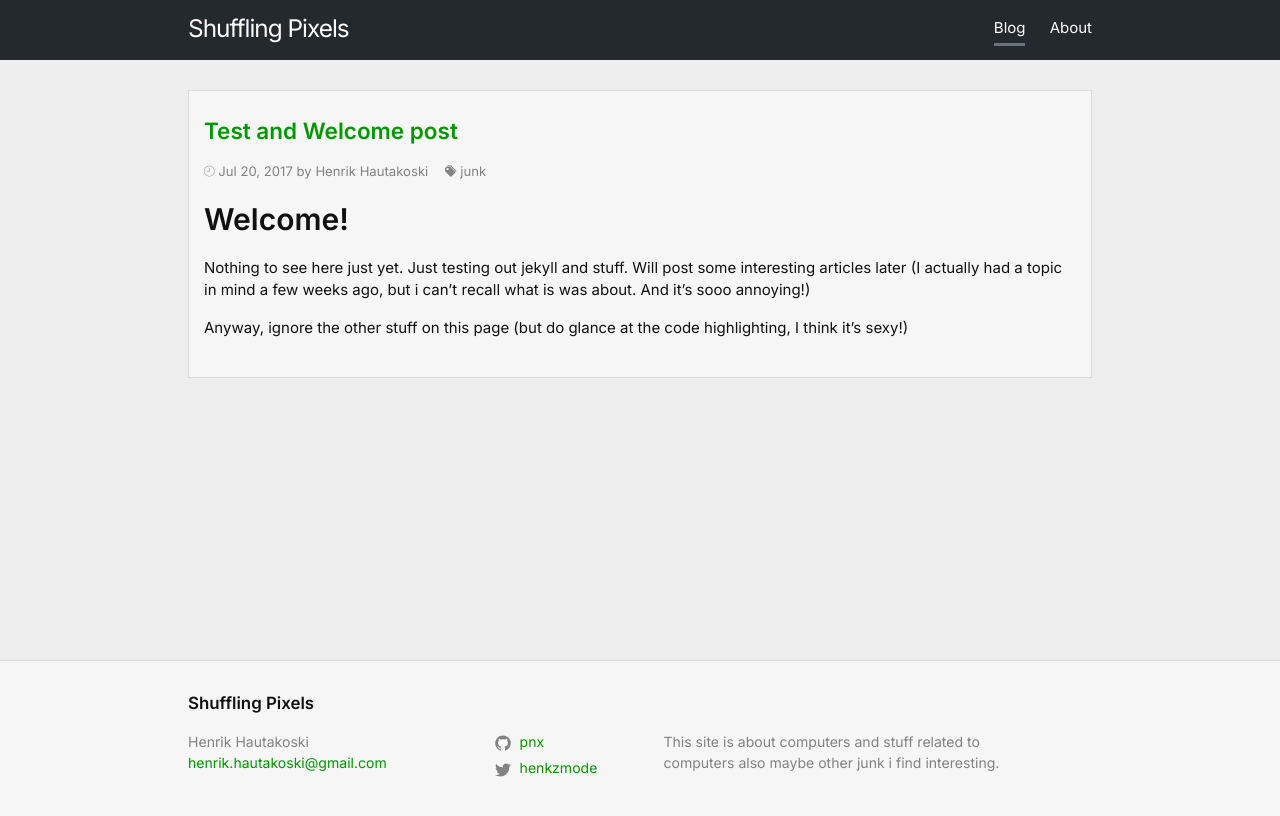
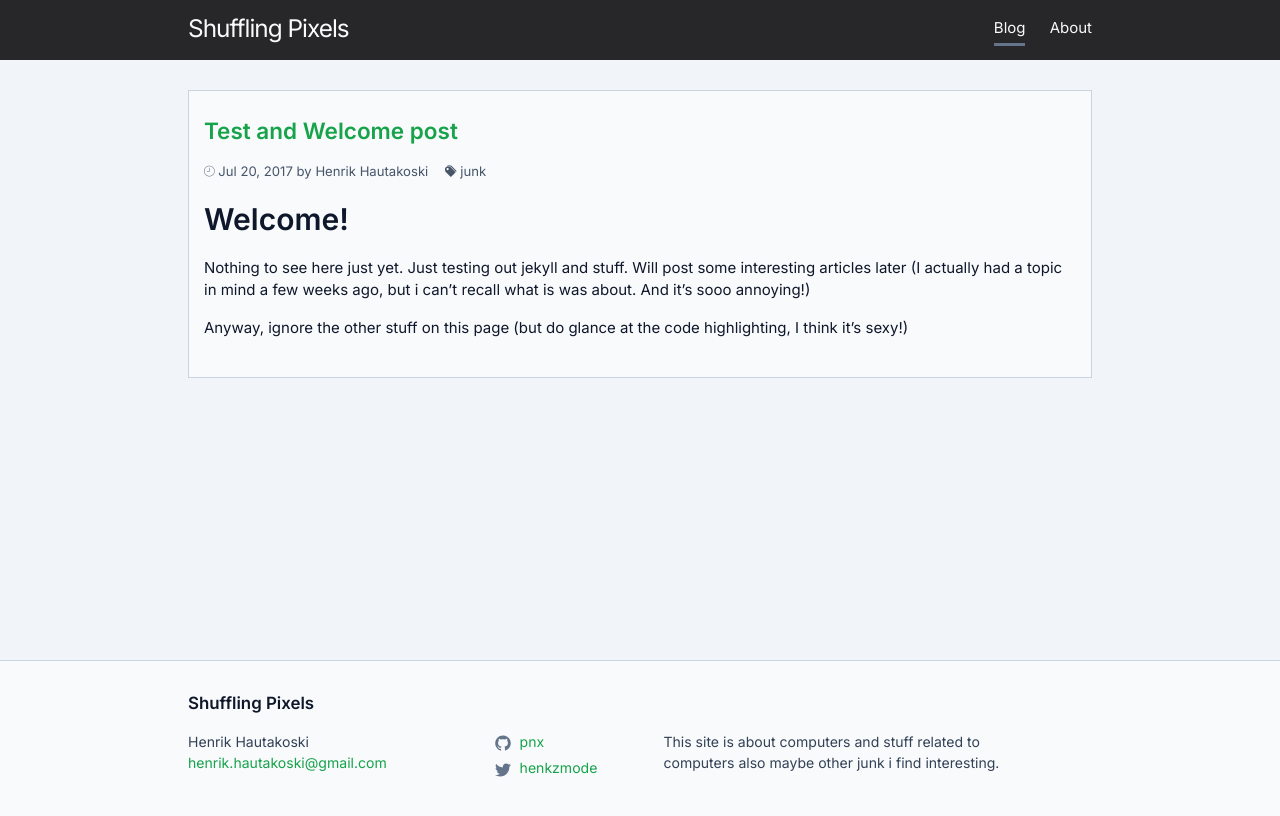
Before and after one commit to pnx/pnx.github.io, a Jekyll site: the page built from index.md, in a window 1280 px wide. Shown: the top 816 px of the page. Built offline with Jekyll 4.4.1, drawn with Linux system fonts in a browser that asks for light colours.

Commit message:
sass: use color variables.

```diff
--- a/_sass/include/_base.scss
+++ b/_sass/include/_base.scss
@@ -131,8 +131,8 @@ a {
 */
 
 blockquote {
-    color: $grey-color;
-    border-left: 4px solid $grey-color-light;
+    color: $color-slate-500;
+    border-left: 4px solid $color-slate-500;
     padding-left: $spacing-unit / 2;
     @include relative-font-size(1.125);
     letter-spacing: -1px;
@@ -184,7 +184,7 @@ pre {
     display: inline-block;
     vertical-align: middle;
     path {
-        fill: $grey-color;
+        fill: $color-slate-500;
     }
 }
 
--- a/_sass/include/_layout.scss
+++ b/_sass/include/_layout.scss
@@ -105,7 +105,7 @@
             padding-top: 10px;
             text-align: center;
             > svg path {
-                fill: $grey-color-dark;
+                fill: $color-slate-600;
             }
         }
         input ~ .trigger {
@@ -189,7 +189,7 @@
 
 .footer-col-wrapper {
     @include relative-font-size(0.9375);
-    color: $grey-color;
+    color: $color-slate-700;
     margin-left: -$spacing-unit / 2;
     @extend %clearfix;
 }
--- a/_sass/include/_variables-defaults.scss
+++ b/_sass/include/_variables-defaults.scss
@@ -16,30 +16,26 @@ $line-height: 1.5 !default;
 
 $spacing-unit:     30px !default;
 
-$grey-color:       #828282 !default;
-$grey-color-light: lighten($grey-color, 40%) !default;
-$grey-color-dark:  darken($grey-color, 25%) !default;
+$text-color:       $color-slate-900 !default;
+$background-color: $color-slate-100 !default;
+$front-color:      $color-slate-50 !default;
+$front-border-color: $color-slate-300 !default;
+$brand-color:      $color-blue-700 !default;
 
-$text-color:       #111 !default;
-$background-color: #eee !default;
-$front-color:      #f6f6f6 !default;
-$front-border-color: darken($grey-color-light, 5%) !default;
-$brand-color:      #0066cc !default;
-
-$header-color:      white !default;
-$header-background: #24292e !default;
+$header-color:      $color-zink-50 !default;
+$header-background: $color-zink-800 !default;
 
 // Menu
-$header-menu-color:               $header-color !default;
-$header-menu-active-border-color: #6a737d !default;
+$header-menu-color:               $color-zink-50 !default;
+$header-menu-active-border-color: $color-slate-500 !default;
 
 $footer-height:    240px !default;
 
 $post-list-item-background: $front-color !default;
 $post-list-item-border:     $front-border-color !default;
-$post-meta-color:           $grey-color !default;
-$post-category-color:       white !default;
-$post-category-background:  #808c99 !default;
+$post-meta-color:           $color-slate-600 !default;
+$post-category-color:       $color-slate-50 !default;
+$post-category-background:  $color-slate-600 !default;
 
 // Width of the content area
 $content-width:    800px !default;
--- a/_sass/include/_variables.scss
+++ b/_sass/include/_variables.scss
@@ -2,4 +2,4 @@
 $content-width:    1024px;
 
 // Colors
-$brand-color:      #009900;
+$brand-color:      $color-green-600;
--- a/_sass/include/components/syntax-highlight/_atom-dark.scss
+++ b/_sass/include/components/syntax-highlight/_atom-dark.scss
@@ -3,12 +3,12 @@
  */
 .highlight {
 
-    color: white;
-    background: #282C34;
+    color: $color-slate-200;
+    background: $color-slate-900;
 
     .lineno {
-        color: #4B5363;
-        border-right: 1px solid #4B5363;
+        color: $color-slate-600;
+        border-right: 1px solid $color-slate-600;
         padding-right: 4px;
     }
 
--- a/_sass/style.scss
+++ b/_sass/style.scss
@@ -1,6 +1,7 @@
 @charset "utf-8";
 
 @import
+    "include/variables/colors",
     "include/variables",
     "include/variables-defaults",
     "include/mixins",
```
